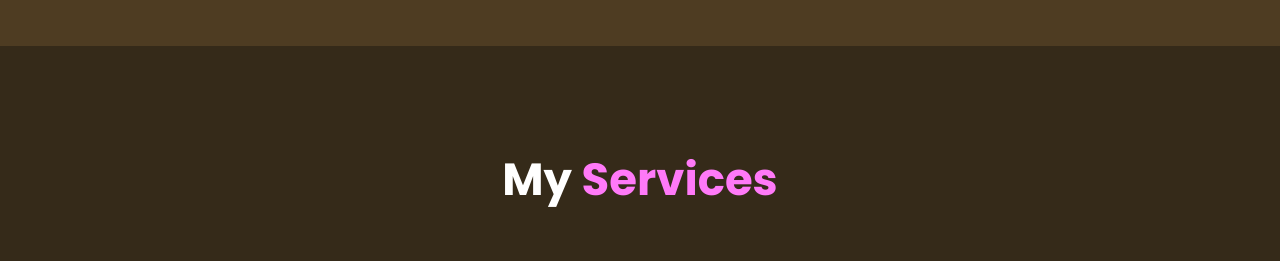
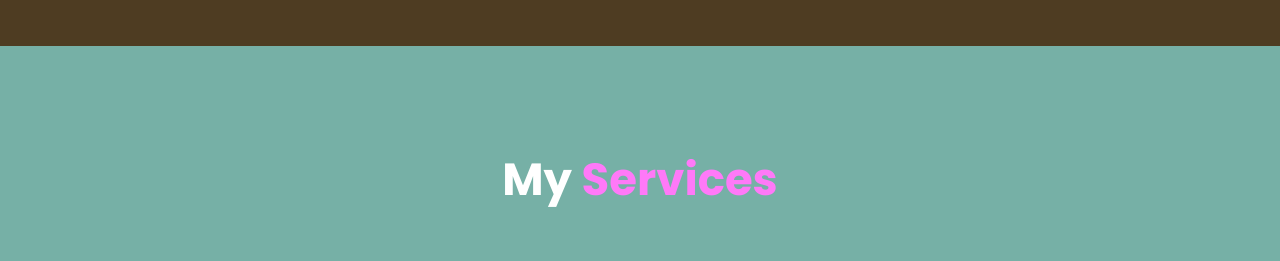
Before and after one commit to mansgotsites/Donnysgraphics, a plain HTML site: page index.html in a window 1280 px wide. Shown: the part 1554-1815 px from the top of the page. Drawn offline with nearby package versions, Linux system fonts and the light colour scheme.

Commit message:
Update style.css

```diff
--- a/style.css
+++ b/style.css
@@ -11,10 +11,12 @@
 }
 
 :root{
-	--bg-color: #352a19;
+	--bg-color: #76b0a6;
 	--second-bg-color: #4e3c22;
 	--text-color: #fff;
 	--main-color: #ff79f8;
+/* 	#76b0a6 */
+/* 	#352a19 */
 }
 
 html {
```
